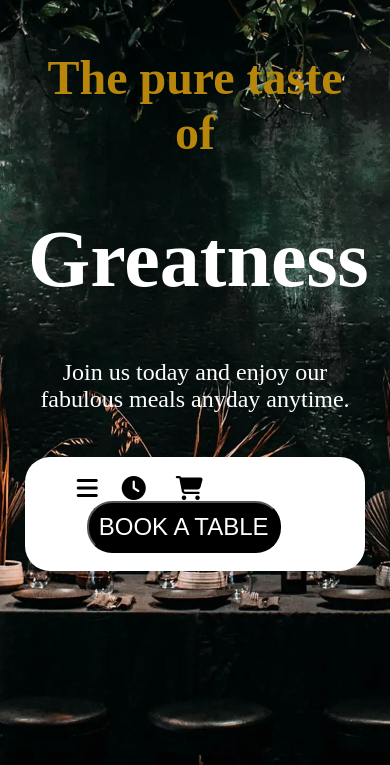
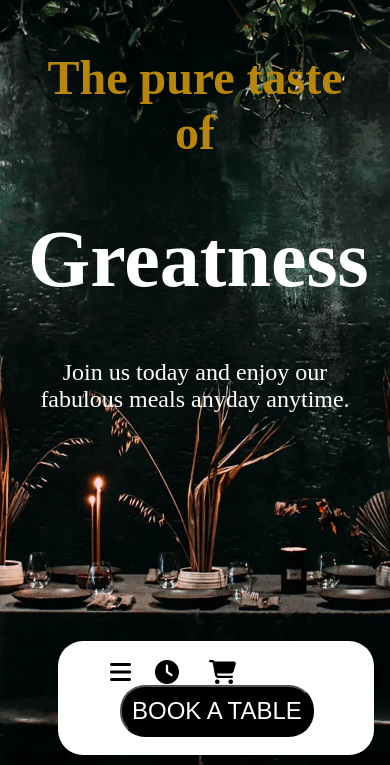
Before and after one commit to Mugovinius/Vinicious-Restaurant, a plain HTML site: page index.html in a window 390 px wide. Shown: the part 79-844 px from the top of the page. Drawn offline with Linux system fonts and the light colour scheme.

Commit message:
Update home.css

```diff
--- a/home.css
+++ b/home.css
@@ -127,8 +127,12 @@ a{
 }
 @media screen and (max-width:767px){
     nav{
-        width:90%;
+        width:80%;
         padding: 2px;
+        position: fixed;
+        bottom: 10px;
+        margin-left:50px;
+        margin-right: auto;
     }
     #hide{
         display: none;
```
